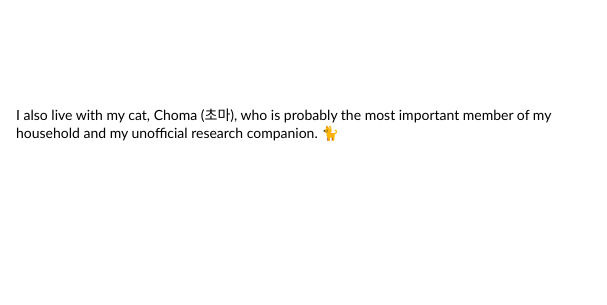
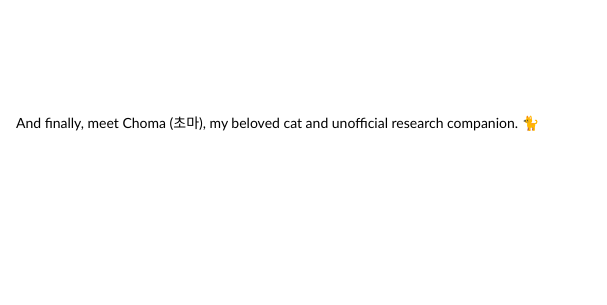
Before and after one commit to sooyoungkim451/sooyoungkim451.github.io, a plain HTML site: page index.html in a window 1280 px wide. Shown: the part 2861-3166 px from the top of the page, 444-1051 px from the left. Drawn offline with Linux system fonts and the light colour scheme.

Commit message:
Update index.html

```diff
--- a/index.html
+++ b/index.html
@@ -377,7 +377,7 @@
 						</td>
 						<td style="padding:20px;width:75%;vertical-align:middle">
 						  <p>
-							I also live with my cat, Choma (초마), who is probably the most important member of my household and my unofficial research companion. 🐈
+							And finally, meet Choma (초마), my beloved cat and unofficial research companion. 🐈
 						</p>
 						</td>
 				  </tr>
```
